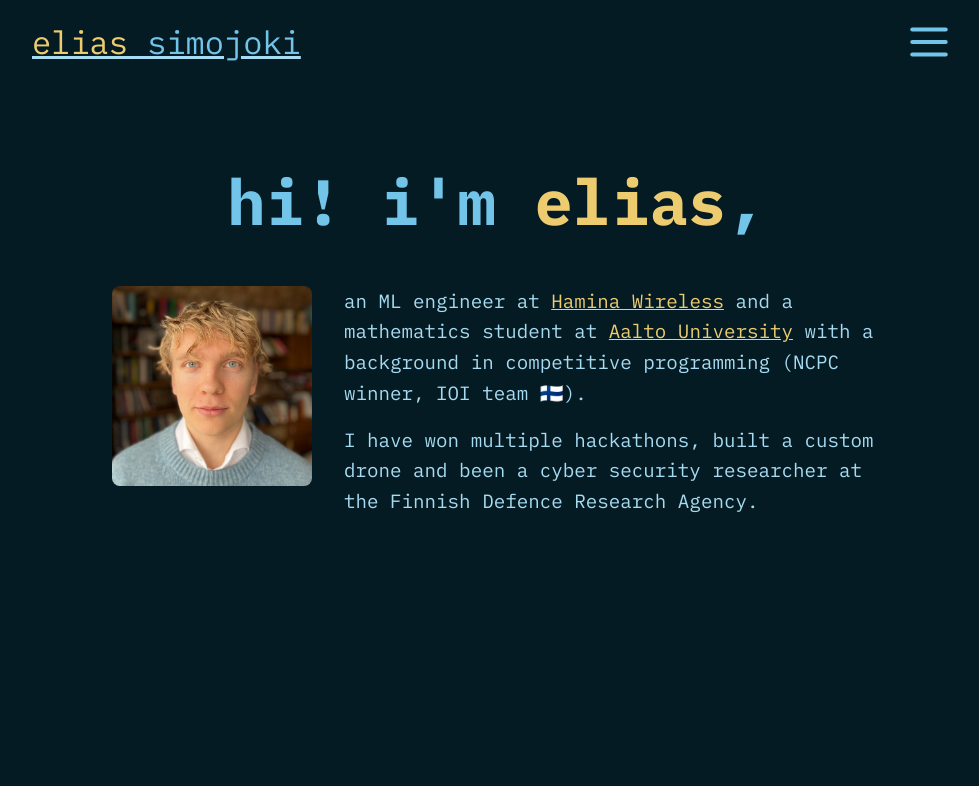
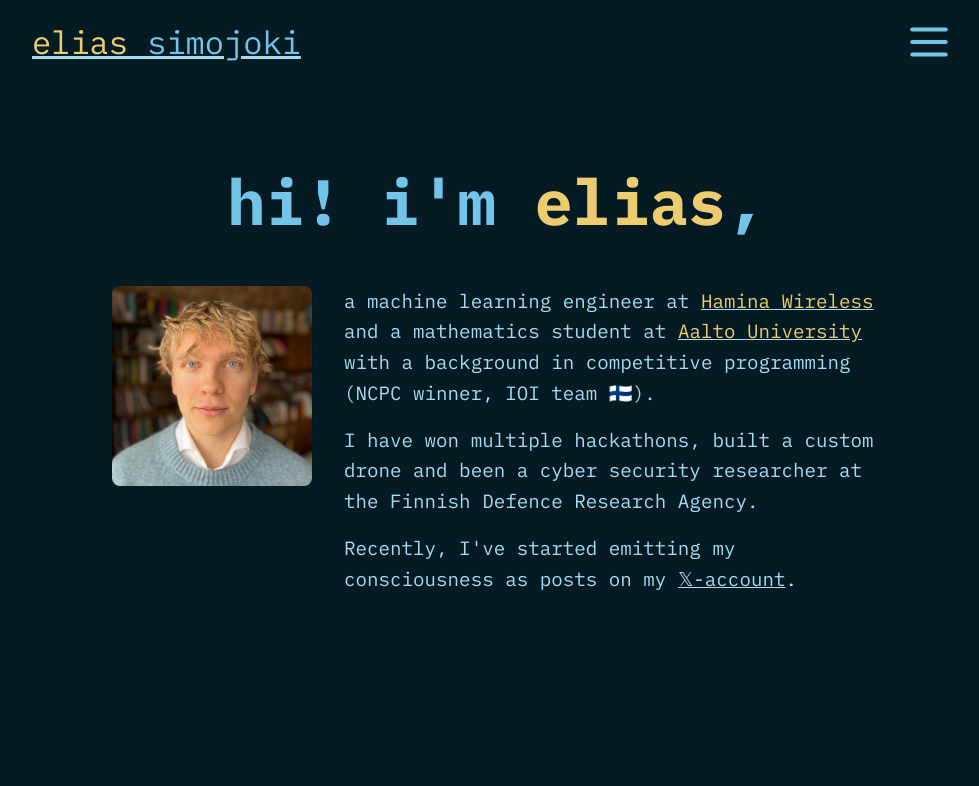
Before and after one commit to MojoLake/eSite, a SvelteKit app: page / in a window 1280 px wide. Shown: the top 786 px of the page, without its empty margins (144-1123 px from the left). Built offline with nearby package versions, Linux system fonts and the light colour scheme.

Commit message:
feat: edit text on home page

```diff
--- a/src/routes/+page.svelte
+++ b/src/routes/+page.svelte
@@ -37,7 +37,7 @@
 
         <div class="about-text">
           <p>
-            an ML engineer at <a
+            a machine learning engineer at <a
               href="https://hamina.com"
               target="_blank"
               rel="noopener noreferrer"><Yellow>Hamina Wireless</Yellow></a
@@ -53,6 +53,15 @@
           <p>
             I have won multiple hackathons, built a custom drone and been a
             cyber security researcher at the Finnish Defence Research Agency.
+          </p>
+
+          <p>
+            Recently, I've started emitting my consciousness as posts on my
+            <a
+                href="https://x.com/elias_simojoki"
+                target="_blank"
+                rel="noopener noreferrer"
+            >𝕏-account</a>.
           </p>
         </div>
       </div>
```
